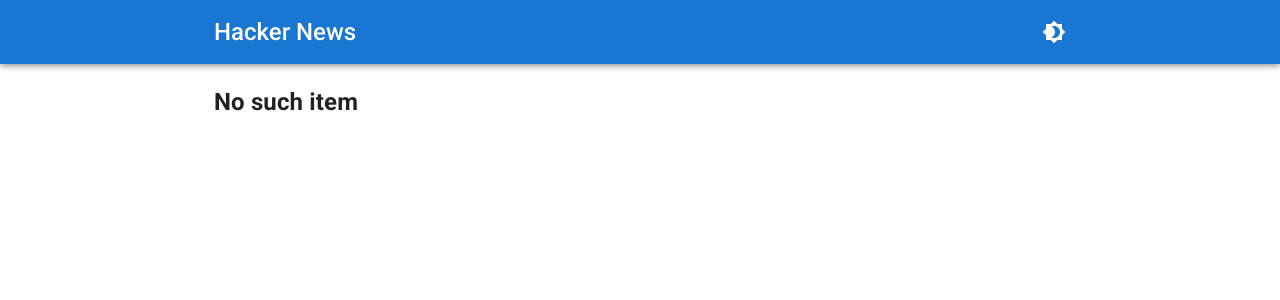
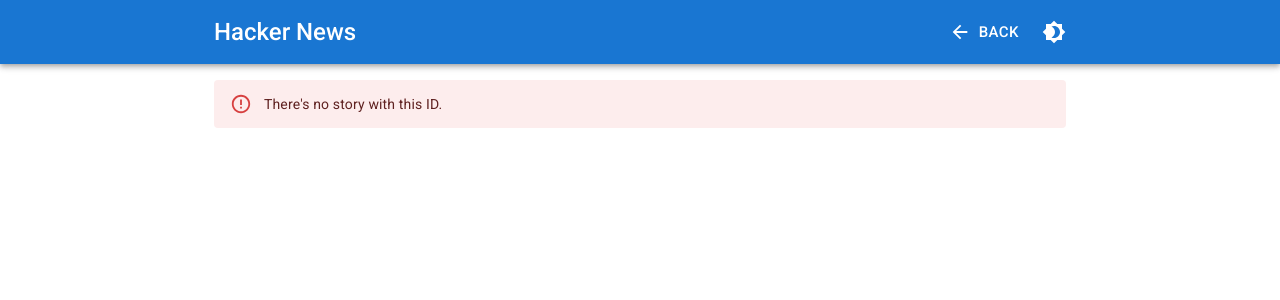
Before and after one commit to alex-kim-dev/hackernews-frontend, a React (Vite) app: page /item in a window 1280 px wide. Shown: the top 300 px of the page. Built offline with nearby package versions, Linux system fonts and the light colour scheme; no server answers.

Commit message:
feat: add back button on discussion page

```diff
--- a/src/App.tsx
+++ b/src/App.tsx
@@ -56,7 +56,7 @@
           <Container maxWidth='md' sx={{ marginBlock: ui.theme.spacing(2) }}>
             <Switch>
               <Route path='/item'>
-                <DiscussionPage />
+                <DiscussionPage appBarRef={appBarRef} />
               </Route>
               <Route path='/'>
                 <HomePage appBarRef={appBarRef} />
--- a/src/views/DiscussionPage.tsx
+++ b/src/views/DiscussionPage.tsx
@@ -1,12 +1,59 @@
+import ArrowBackIcon from '@mui/icons-material/ArrowBack';
+import Alert from '@mui/material/Alert';
+import Button from '@mui/material/Button';
+import IconButton from '@mui/material/IconButton';
+import { useTheme } from '@mui/material/styles';
 import Typography from '@mui/material/Typography';
-import { useLocation } from 'react-router-dom';
+import useMediaQuery from '@mui/material/useMediaQuery';
+import { createPortal } from 'react-dom';
+import { Link as RouterLink, useLocation } from 'react-router-dom';
 
-export const DiscussionPage = () => {
+interface DiscussionPageProps {
+  appBarRef?: React.MutableRefObject<HTMLDivElement | undefined>;
+}
+
+export const DiscussionPage: React.FC<DiscussionPageProps> = ({
+  appBarRef,
+}) => {
+  const theme = useTheme();
+  const isSmUp = useMediaQuery(theme.breakpoints.up('sm').slice(7));
   const location = useLocation();
   const queryParams = new URLSearchParams(location.search);
   const id = queryParams.get('id');
 
-  if (!id) return <h2>No such item</h2>;
-
-  return <Typography variant='h2'>Discussion #{id}</Typography>;
+  return (
+    <>
+      {appBarRef?.current &&
+        createPortal(
+          isSmUp ? (
+            <Button
+              aria-label='Go back to home page'
+              color='inherit'
+              component={RouterLink}
+              size='large'
+              startIcon={<ArrowBackIcon />}
+              to='/'>
+              Back
+            </Button>
+          ) : (
+            <IconButton
+              aria-label='Go back to home page'
+              color='inherit'
+              component={RouterLink}
+              size='large'
+              to='/'>
+              <ArrowBackIcon />
+            </IconButton>
+          ),
+          appBarRef.current,
+        )}
+      {id ? (
+        <Typography component='h2' variant='h6'>
+          Discussion #{id}
+        </Typography>
+      ) : (
+        <Alert severity='error'>There&apos;s no story with this ID.</Alert>
+      )}
+    </>
+  );
 };
```
